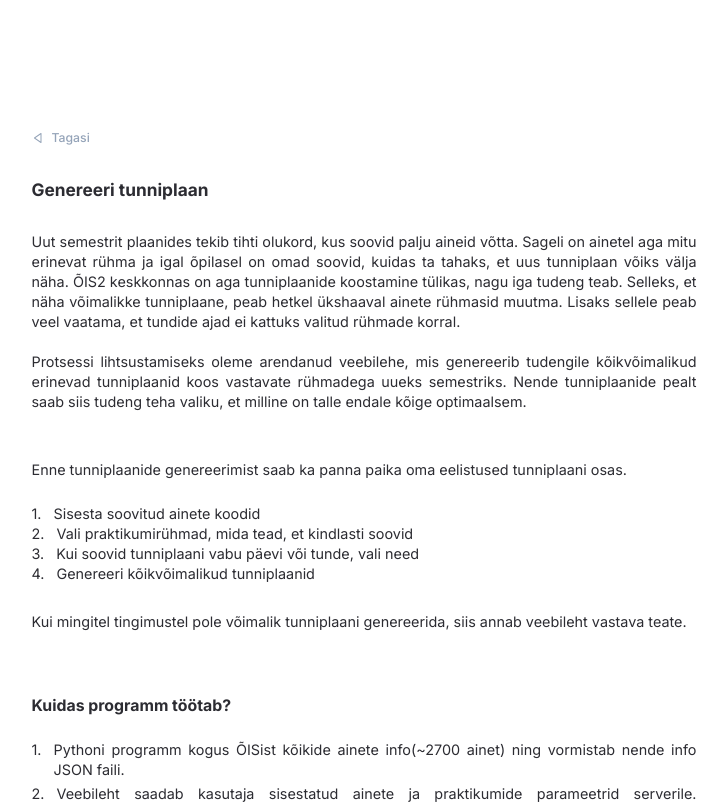
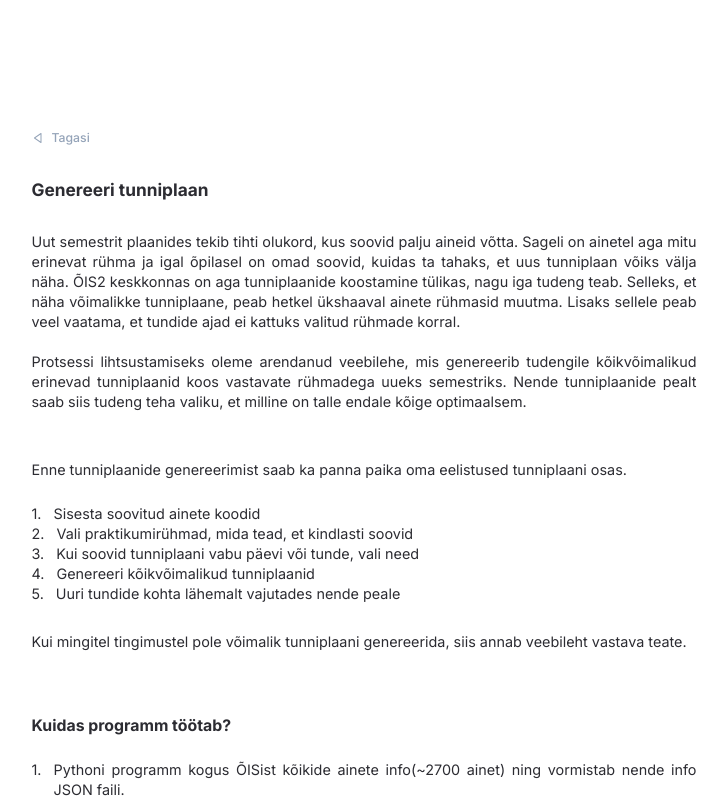
Before and after one commit to d4gl4s/timetable-generator, a Next.js app: page /projektist in a window 1280 px wide. Shown: the top 804 px of the page, without its empty margins (276-1003 px from the left). Built offline with nearby package versions, Linux system fonts and the light colour scheme; what tailwindcss-inner-border would draw is missing.

Commit message:
updated about page

```diff
--- a/app/projektist/About.tsx
+++ b/app/projektist/About.tsx
@@ -38,6 +38,9 @@ const About = () => {
         <li className="flex w-full ">
           <p className="mr-3">4.</p>Genereeri kõikvõimalikud tunniplaanid
         </li>
+        <li className="flex w-full ">
+          <p className="mr-3">5.</p>Uuri tundide kohta lähemalt vajutades nende peale
+        </li>
       </ol>
       <br />
       <p className="mb-16">Kui mingitel tingimustel pole võimalik tunniplaani genereerida, siis annab veebileht vastava teate.</p>
```
